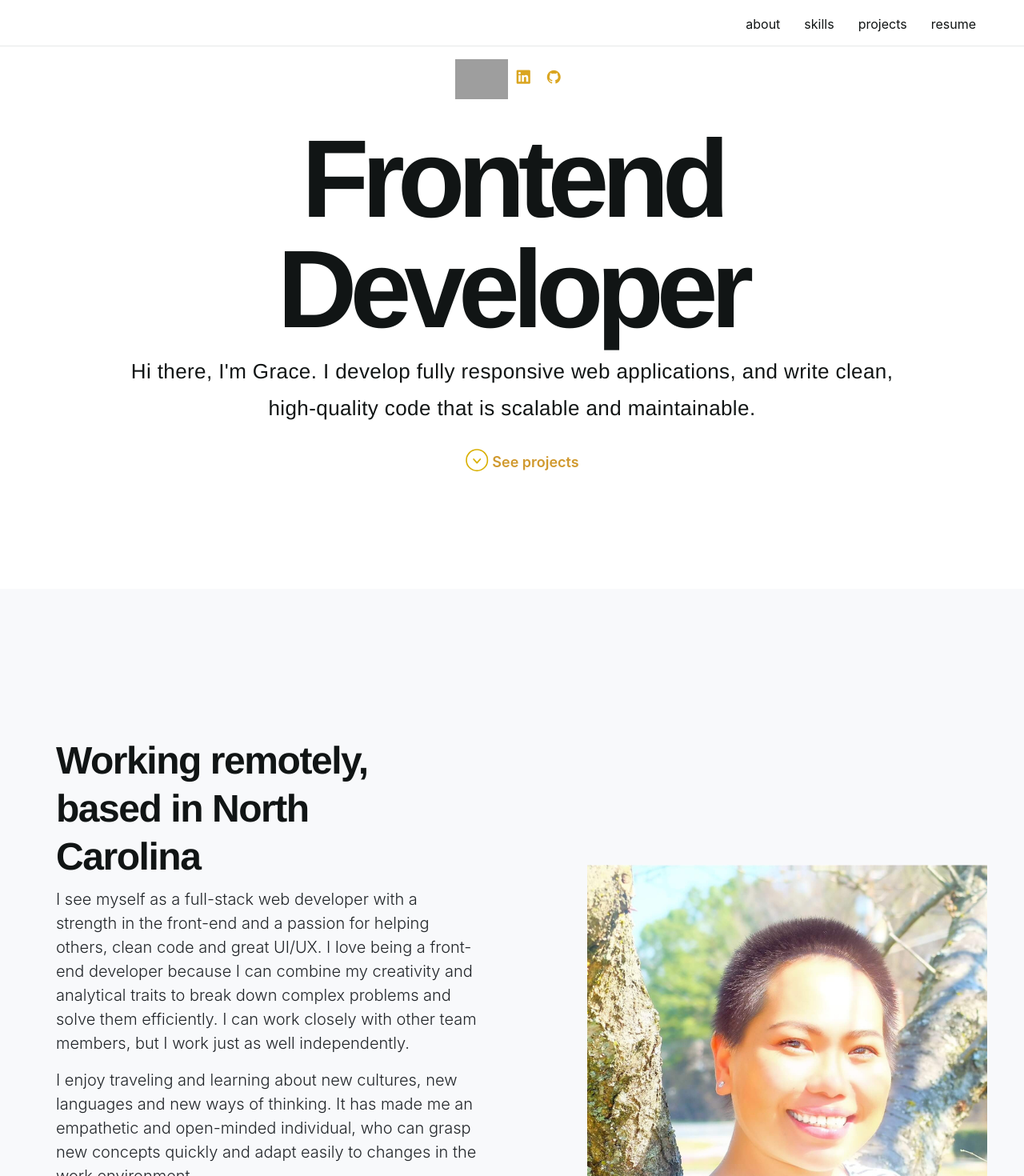
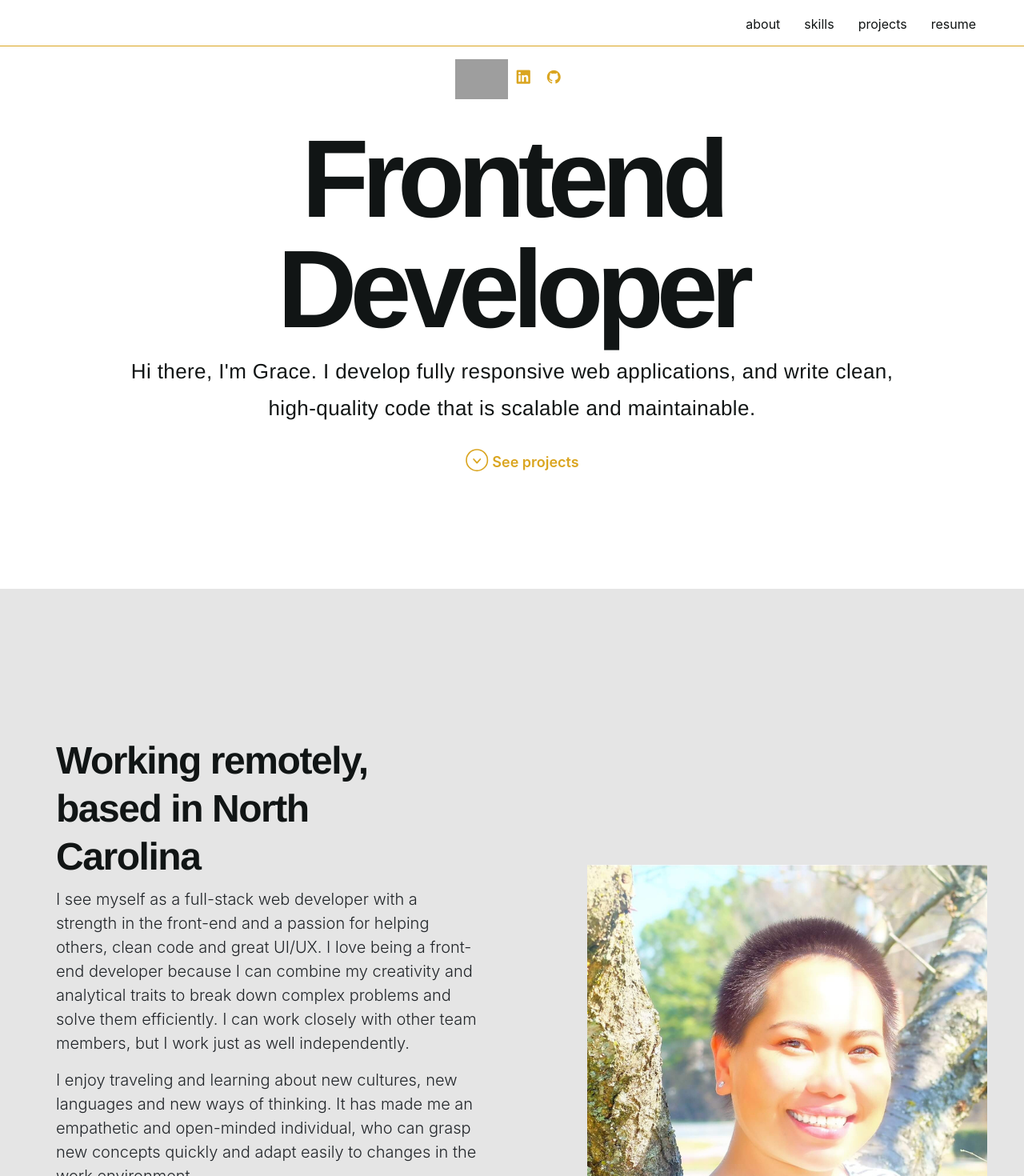
Before and after one commit to gracebodur/mgbportfolio, a React (Create React App) app: page / in a window 1280 px wide. Shown: the top 1470 px of the page at 80% size. Built offline with nearby package versions, Linux system fonts and the light colour scheme; grey boxes are pictures that could not be loaded.

Commit message:
Change background color and color shade to pass Lighthouse's accessibility warning

```diff
--- a/src/About/About.css
+++ b/src/About/About.css
@@ -1,5 +1,5 @@
 .about-wrapper {
-    background-color: #F8F9FB;
+    background-color: #E5E5E5;
     position: relative;
     padding: 120px 0 180px;
 }
--- a/src/Footer/Footer.css
+++ b/src/Footer/Footer.css
@@ -1,5 +1,5 @@
 .footer {
-    border-top: 1px solid #E6E8E9;
+    border-top: 1px solid #DAA520;
     text-align: right;
     padding: 16px 30px 15px;
 }
--- a/src/Intro/Intro.js
+++ b/src/Intro/Intro.js
@@ -7,7 +7,7 @@ const Intro = () => {
             <h4 className='intro-text'>Hi there, I'm Grace. I develop fully responsive web applications, and write clean, high-quality code that is scalable and maintainable.</h4>
             <div className='intro-actions'>
                 <a href='#projects' className='intro-link' alt='project link'>
-                    <svg width="29" height="29" xmlns="http://www.w3.org/2000/svg"><g transform="translate(1 1)" stroke="#D9B002" fill="none" fillRule="evenodd"><path strokeWidth="1.82" strokeLinecap="round" strokeLinejoin="round" d="M9.1 12.012l4.095 4.55 4.095-4.55"></path><circle strokeWidth="1.638" cx="13.195" cy="13.195" r="13.195"></circle></g></svg>
+                    <svg width="29" height="29" xmlns="http://www.w3.org/2000/svg"><g transform="translate(1 1)" stroke="#DAA520" fill="none" fillRule="evenodd"><path strokeWidth="1.82" strokeLinecap="round" strokeLinejoin="round" d="M9.1 12.012l4.095 4.55 4.095-4.55"></path><circle strokeWidth="1.638" cx="13.195" cy="13.195" r="13.195"></circle></g></svg>
                     <span className="link">See projects</span>
                </a>
             </div>
--- a/src/Navbar/Navbar.css
+++ b/src/Navbar/Navbar.css
@@ -1,5 +1,5 @@
 .topbar {
-    border-bottom: 1px solid #E6E8E9;
+    border-bottom: 1px solid #DAA520;
     text-align: right;
     padding: 16px 30px 15px;
 }
--- a/src/ProjectList/ProjectList.css
+++ b/src/ProjectList/ProjectList.css
@@ -55,6 +55,7 @@
     display: block;
     transition: all 0.3s;
     margin-right: 1rem;
+    font-weight: 600;
 }
 
 @media only screen and (max-width:990px) {
--- a/src/index.css
+++ b/src/index.css
@@ -53,7 +53,7 @@ body {
   --darkgray: #29303A;
   --lightgray: #CACACA;
   --white: #fff;
-  --gold: #D0992E;
+  --gold: #DAA520;
 }
 
 /* Fonts */
```
Also changed, not shown: 1 other file (tests, documents, lock files or other folders).
